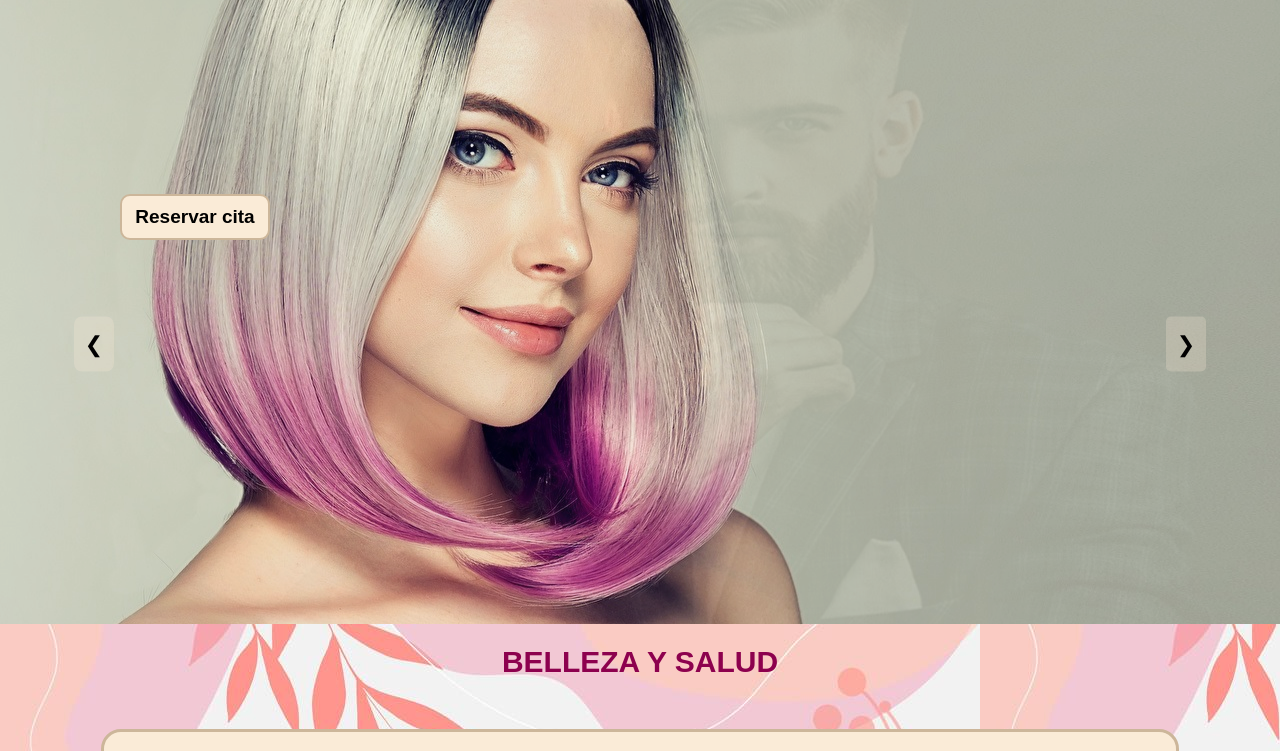
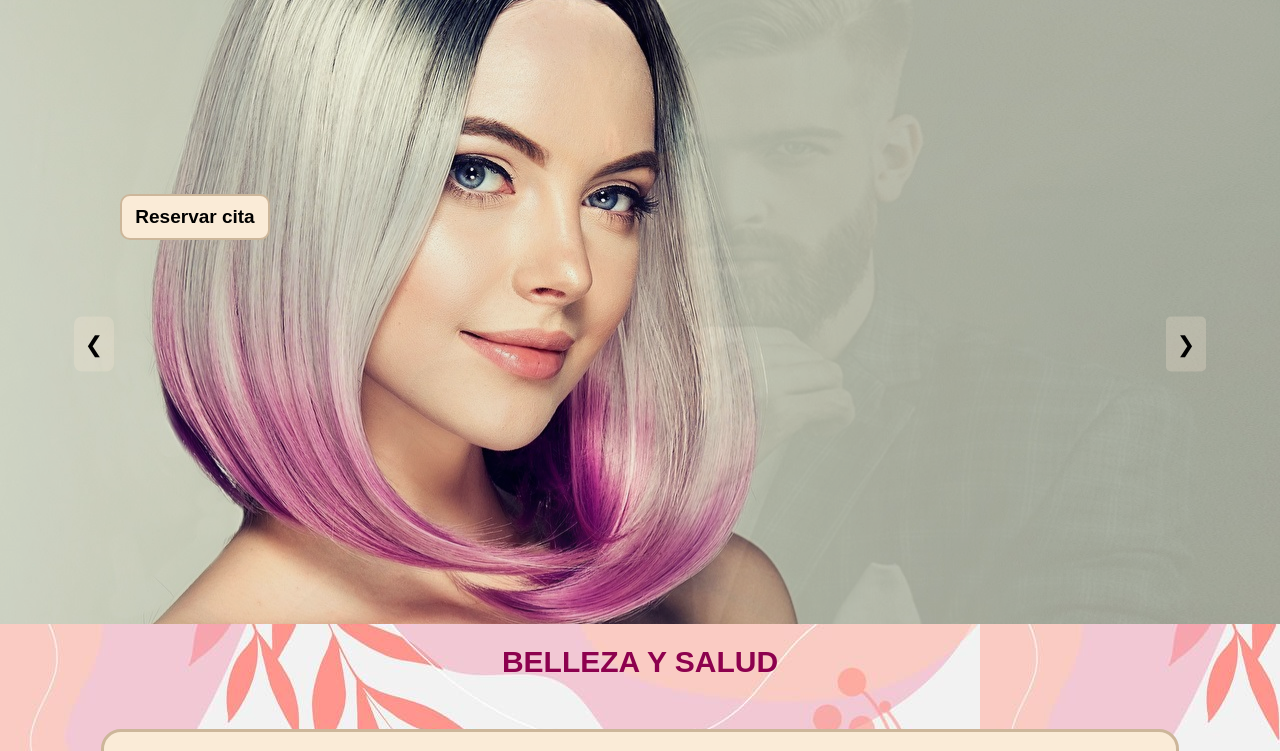
Before and after one commit to Magdelin9/peluqueria-web2, a plain HTML site: page index.html in a window 1280 px wide. Shown: the part 80-831 px from the top of the page. Drawn offline with Linux system fonts and the light colour scheme.

Commit message:
cambio css

```diff
--- a/CSS/portada0.css
+++ b/CSS/portada0.css
@@ -153,7 +153,7 @@ a {
     height: 88vh;
     background-size: cover;
     background-repeat: no-repeat;
-    background-position: center;
+    background-position-y: 25%;
     background-attachment: fixed;
     transition: background-image 0.5s ease-in-out;
 }
--- a/JavaScript/portada.js
+++ b/JavaScript/portada.js
@@ -4,7 +4,6 @@ const flechaDerecha = document.getElementById('flechaDerecha');
 const fotos = [   './fotos/portada.jpg',
                   './fotos/portada2.png',
                   './fotos/portada3.jpg',
-                  './fotos/portada4.png',
                   './fotos/portada5.jpg',
                   ]; // Rutas de las imágenes
 
```
Also changed, not shown: fotos/portada4.png.
